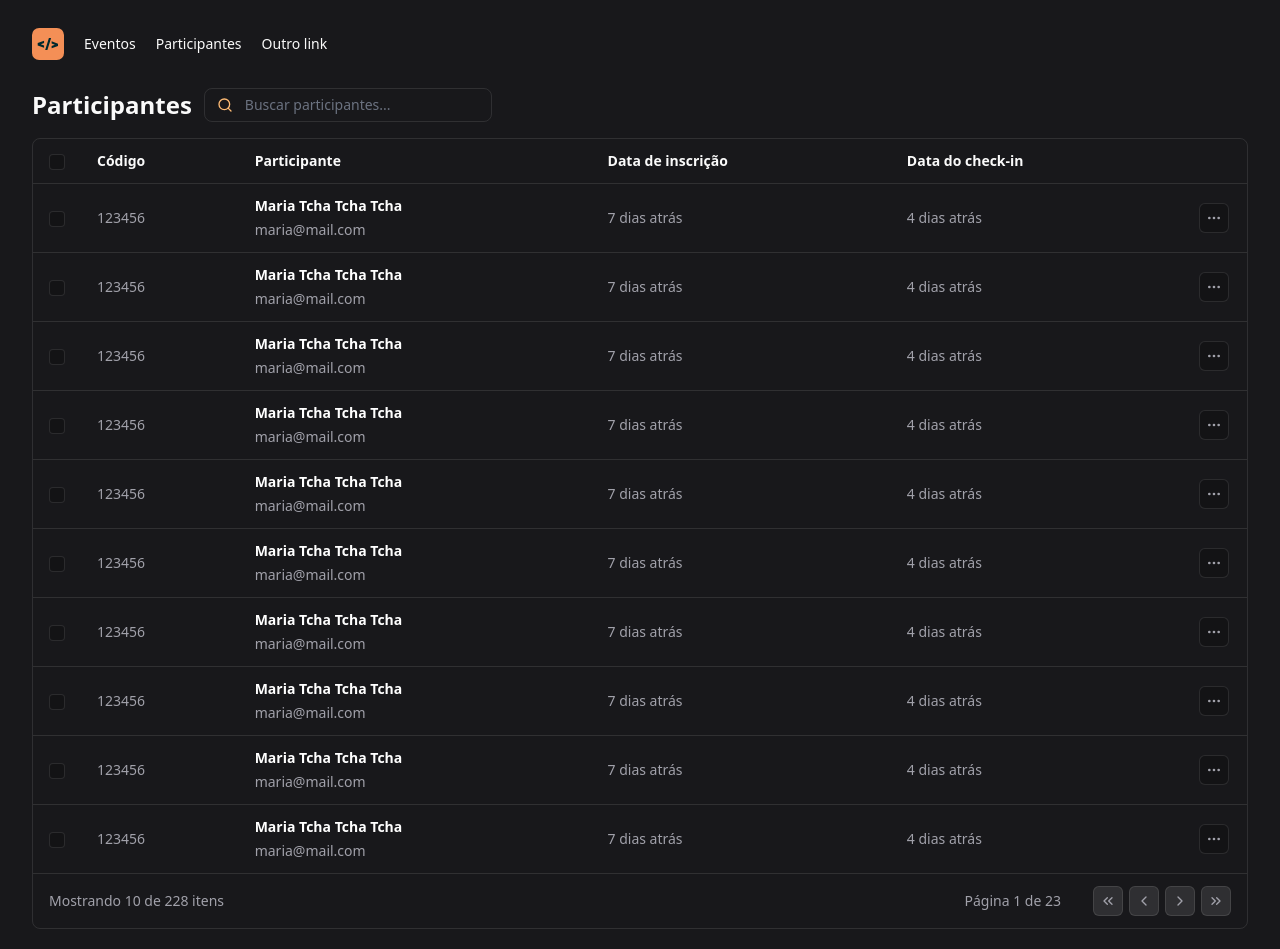
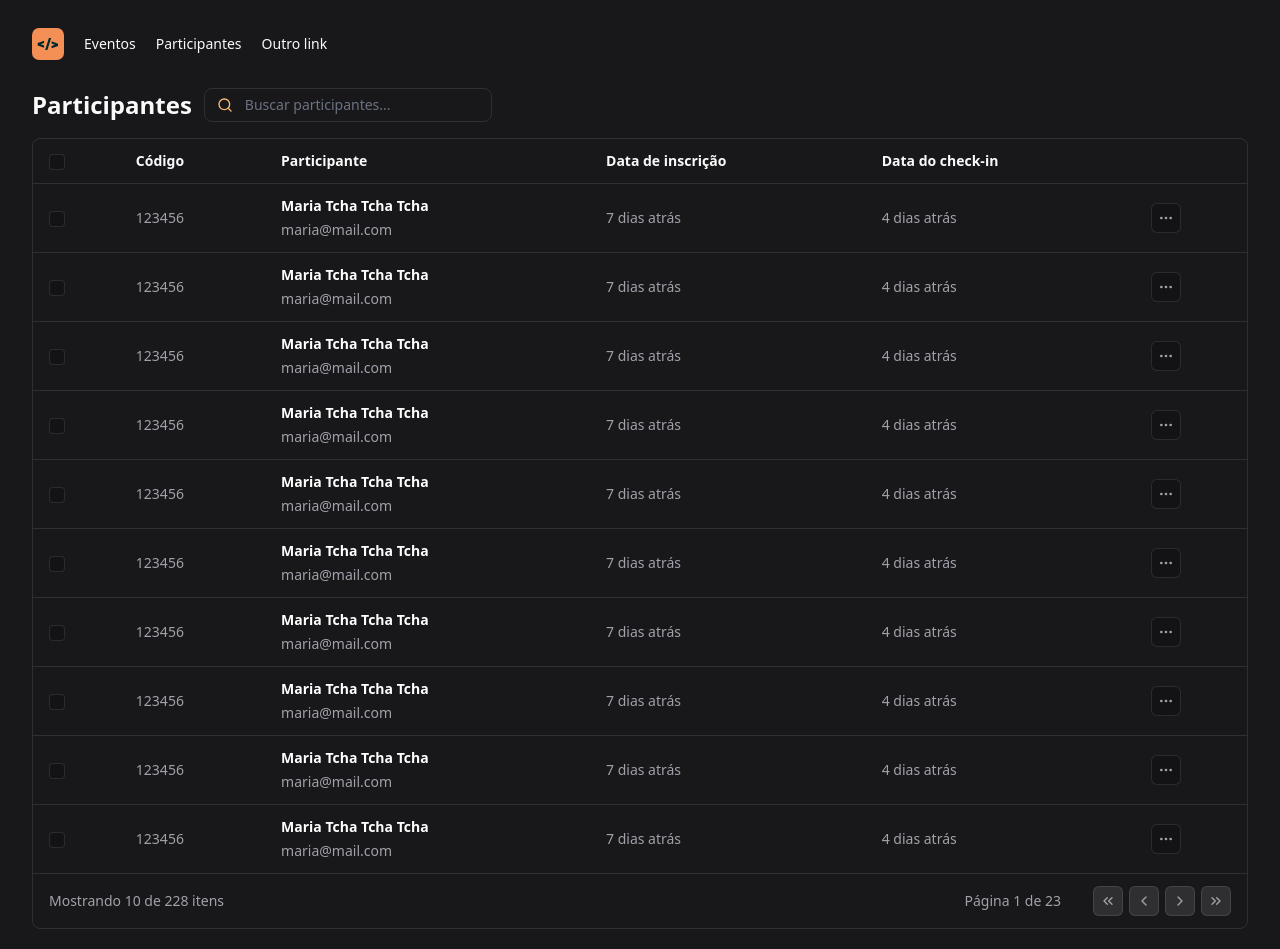
Before and after one commit to rafaelpianaro/pass-in-web-05-2024, a React (Vite) app: page / in a window 1280 px wide. Built offline with nearby package versions, Linux system fonts and the light colour scheme.

Commit message:
feat: make component table, table-header, table-cell, table-row and instaling tailwind merge

```diff
--- a/package.json
+++ b/package.json
@@ -12,7 +12,8 @@
   "dependencies": {
     "lucide-react": "^0.378.0",
     "react": "^18.2.0",
-    "react-dom": "^18.2.0"
+    "react-dom": "^18.2.0",
+    "tailwind-merge": "^2.3.0"
   },
   "devDependencies": {
     "@tailwindcss/forms": "^0.5.7",
--- a/src/components/attendee-list.tsx
+++ b/src/components/attendee-list.tsx
@@ -1,5 +1,9 @@
 import { Search, MoreHorizontal, ChevronsLeft, ChevronLeft, ChevronRight, ChevronsRight } from 'lucide-react'
 import { IconButton } from './icon-button'
+import { Table } from './table/table'
+import { TableHeader } from './table/table-header'
+import { TableCell } from './table/table-cell'
+import { TableRow } from './table/table-row'
 
 export function AttendeeList() {
     return (
@@ -12,53 +16,52 @@ export function AttendeeList() {
                 </div>
             </div>
 
-            <div className='border border-white/10 rounded-lg'>
-                <table className='w-full'>
+            <Table>
                 <thead>
                     <tr className='border-b border-white/10'>
-                            <th className='w-12 py-3 px-4 text-sm font-semibold text-left'>
+                        <TableHeader setWidth={'48'}>
                             {/* <input type="checkbox" className='size-4 bg-black/20 rounded border border-white/10' /> */}
                             <input type="checkbox" className="form-checkbox h-4 w-4 text-orange-400 bg-black/20 rounded border border-white/10 focus:border-orange-400 focus:ring-orange-400 focus:ring-0 checked:border-orange-400" />
-                            </th>
-                            <th className='py-3 px-4 text-sm font-semibold text-left'>Código</th>
-                            <th className='py-3 px-4 text-sm font-semibold text-left'>Participante</th>
-                            <th className='py-3 px-4 text-sm font-semibold text-left'>Data de inscrição</th>
-                            <th className='py-3 px-4 text-sm font-semibold text-left'>Data do check-in</th>
-                            <th className='w-16 py-3 px-4 text-sm font-semibold text-left'></th>
+                        </TableHeader>
+                        <TableHeader>Código</TableHeader>
+                        <TableHeader>Participante</TableHeader>
+                        <TableHeader>Data de inscrição</TableHeader>
+                        <TableHeader>Data do check-in</TableHeader>
+                        <TableHeader setWidth={'64'} ></TableHeader>
                         {/* <th style={{ width: 64 }} className='py-3 px-4 text-sm font-semibold text-left'></th> */}
                     </tr>
                 </thead>
                 <tbody>
                     {Array.from({ length: 10}).map((_, i) => {
                         return (
-                            <tr key={i} className='border-b border-white/10 hover:bg-white/5'>
-                                <td className='py-3 px-4 text-sm text-zinc-400'>
+                        <TableRow key={i} >
+                            <TableCell>
                                 <input type="checkbox" className="form-checkbox h-4 w-4 text-orange-400 bg-black/20 rounded border border-white/10 focus:border-orange-400 focus:ring-orange-400 focus:ring-0 checked:border-orange-400" />
-                                </td>
-                                <td className='py-3 px-4 text-sm text-zinc-400'>123456</td>
-                                <td className='py-3 px-4 text-sm text-zinc-400'>
+                            </TableCell>
+                            <TableCell>123456</TableCell>
+                            <TableCell>
                                 <div className='flex flex-col gap-1'>
                                     <span className='font-semibold text-white'>Maria Tcha Tcha Tcha</span>
                                     <span>maria@mail.com</span>
                                 </div>
-                                </td>
-                                <td className='py-3 px-4 text-sm text-zinc-400'>7 dias atrás</td>
-                                <td className='py-3 px-4 text-sm text-zinc-400'>4 dias atrás</td>
-                                <td className='py-3 px-4 text-sm text-zinc-400'>
+                            </TableCell>
+                            <TableCell>7 dias atrás</TableCell>
+                            <TableCell>4 dias atrás</TableCell>
+                            <TableCell>
                                 <IconButton transparent>
                                     <MoreHorizontal className='size-4' />
                                 </IconButton>
-                                </td>
-                            </tr>
+                            </TableCell>
+                        </TableRow>
                         )
                     })}
                 </tbody>
                 <tfoot>
                     <tr>
-                            <td className='py-3 px-4 text-sm text-zinc-400' colSpan={3}>
+                        <TableCell colSpan={3}>
                             Mostrando 10 de 228 itens
-                            </td>
-                            <td className='py-3 px-4 text-sm text-zinc-400 text-right' colSpan={3}>
+                        </TableCell>
+                        <TableCell className='text-right' colSpan={3}>
                             <div className='inline-flex items-center gap-8'>
 
                                 <span>Página 1 de 23</span>
@@ -78,11 +81,10 @@ export function AttendeeList() {
                                     </IconButton>
                                 </div>
                             </div>
-                            </td>
+                        </TableCell>
                     </tr>
                 </tfoot>
-                </table>
-            </div>
+            </Table>
         </div>
     )
 }
--- /dev/null
+++ b/src/components/table/table-cell.tsx
@@ -0,0 +1,10 @@
+import { ComponentProps } from "react";
+import { twMerge } from 'tailwind-merge'
+
+interface TableCellProps extends ComponentProps<'td'> {}
+
+export function TableCell(props: TableCellProps) {
+    return (
+        <td {...props} className={twMerge('py-3 px-4 text-sm text-zinc-400', props.className)} />
+    )
+}
--- /dev/null
+++ b/src/components/table/table-header.tsx
@@ -0,0 +1,16 @@
+import { ComponentProps } from "react";
+
+interface TableHeaderProps extends ComponentProps<'th'> {
+    setWidth?: string
+}
+
+export function TableHeader({setWidth, ...props}: TableHeaderProps) {
+
+    const baseClasses = "py-3 px-4 text-sm font-semibold text-left";
+    // if `setWidth` was given
+    const className = setWidth ? `${baseClasses} w-[${setWidth}]` : baseClasses;
+
+    return (
+        <th {...props} className={className} />
+    )
+}
--- /dev/null
+++ b/src/components/table/table-row.tsx
@@ -0,0 +1,9 @@
+import { ComponentProps } from "react";
+
+interface TableRowProps extends ComponentProps<'tr'> {}
+
+export function TableRow(props: TableRowProps) {
+    return (
+        <tr className='border-b border-white/10 hover:bg-white/5' {...props}/>
+    )
+}
--- /dev/null
+++ b/src/components/table/table.tsx
@@ -0,0 +1,16 @@
+import { ComponentProps } from "react";
+
+interface TableProps extends ComponentProps<'table'> {
+
+}
+
+export function Table(props: TableProps) {
+    return (
+        <div className='border border-white/10 rounded-lg'>
+            {/* <table className='w-full' {...props} /> Posso também passar deste modo, pois aqui o children tb está sendo enviado como uma propriedade  */}
+            <table className="w-full" {...props}>
+                {props.children}
+            </table>
+        </div>
+    )
+}
```
Also changed, not shown: 1 other file (tests, documents, lock files or other folders). Lines whose indentation alone changed are shown as unchanged.
